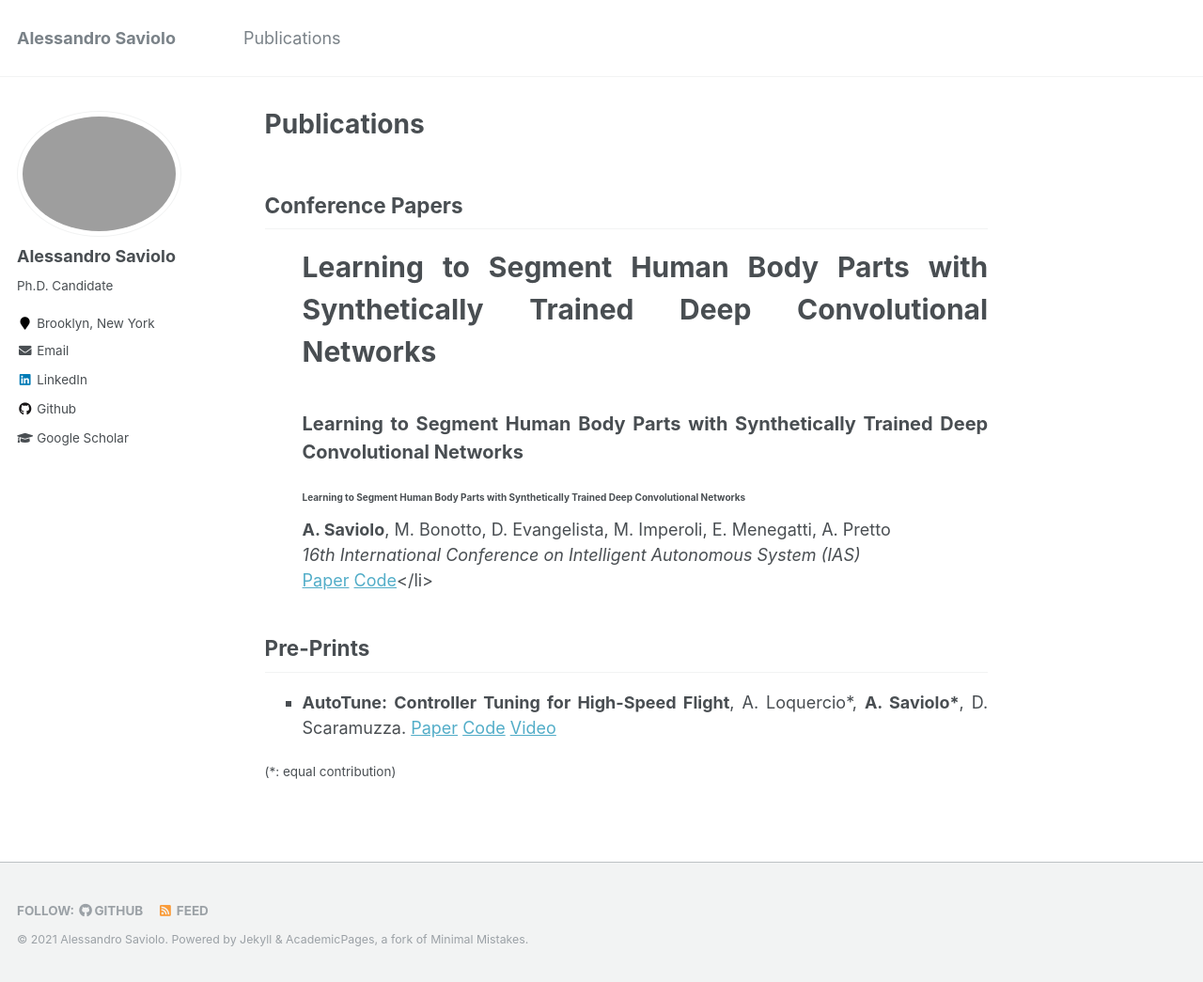
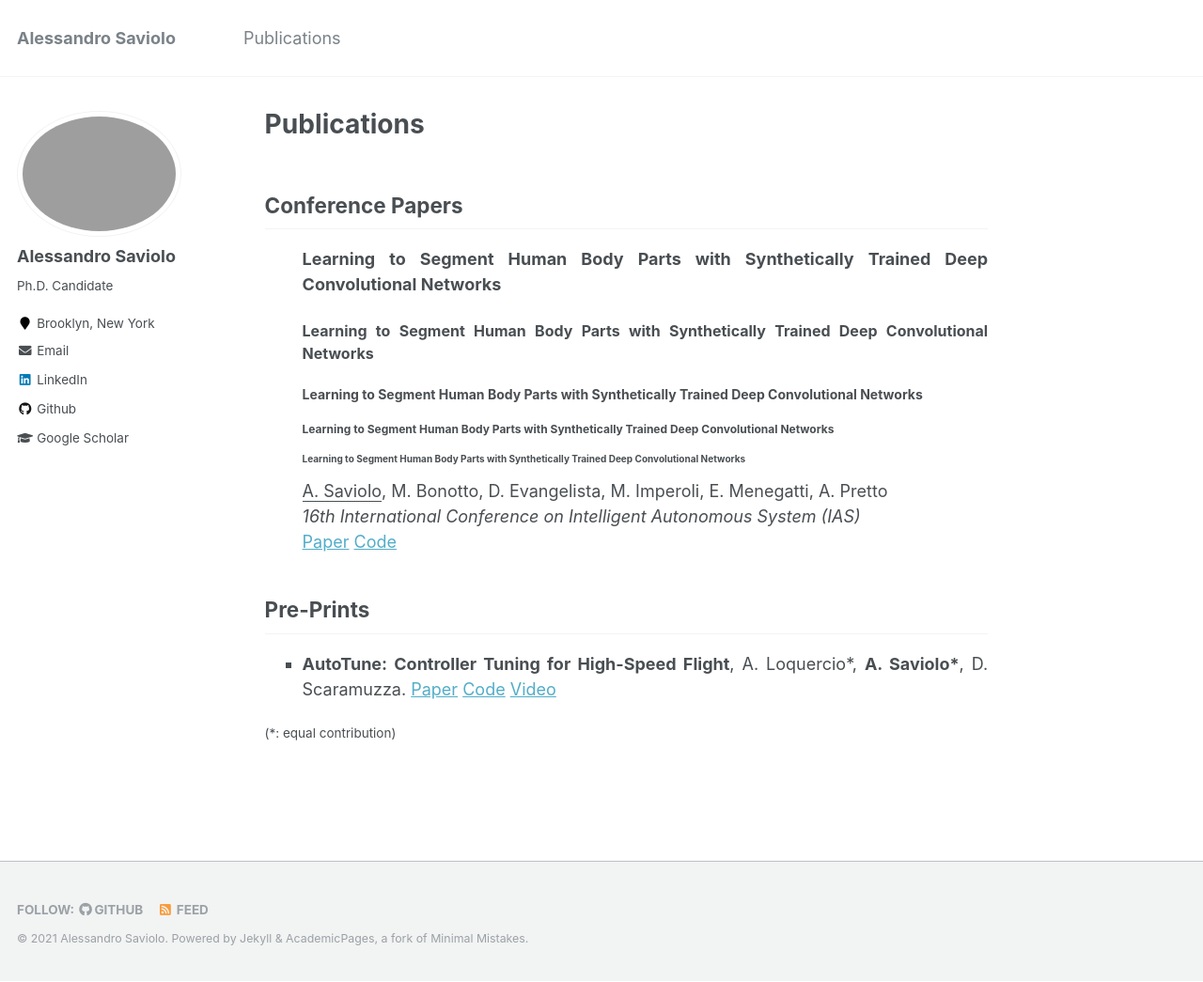
Before and after one commit to AlessandroSaviolo/AlessandroSaviolo.github.io, a Jekyll site: the page built from _pages/publications.md, in a window 1280 px wide and 1045 px high. Shown: the whole window at 94% size. Built offline with Jekyll 4.4.1, drawn with Linux system fonts in a browser that asks for light colours.

Commit message:
updating publications

```diff
--- a/_pages/publications.md
+++ b/_pages/publications.md
@@ -4,6 +4,13 @@ permalink: /publications/
 author_profile: true
 ---
 
+<head>
+<style>
+div {
+  text-align: left;
+}
+</style>
+</head>
 
 <!---
 ## Journal Papers:
@@ -13,13 +20,15 @@ author_profile: true
 
 <ul style="list-style-type:square">
 <div style="text-align: justify">
-<p style="font-size:30px"><b>Learning to Segment Human Body Parts with Synthetically Trained Deep Convolutional Networks</b></p>
-<p style="font-size:20px"><b>Learning to Segment Human Body Parts with Synthetically Trained Deep Convolutional Networks</b></p>
+<p style="font-size:18px"><b>Learning to Segment Human Body Parts with Synthetically Trained Deep Convolutional Networks</b></p>
+<p style="font-size:16px"><b>Learning to Segment Human Body Parts with Synthetically Trained Deep Convolutional Networks</b></p>
+<p style="font-size:14px"><b>Learning to Segment Human Body Parts with Synthetically Trained Deep Convolutional Networks</b></p>
+<p style="font-size:12px"><b>Learning to Segment Human Body Parts with Synthetically Trained Deep Convolutional Networks</b></p>
 <p style="font-size:10px"><b>Learning to Segment Human Body Parts with Synthetically Trained Deep Convolutional Networks</b></p>
 </div>
 
 <div style="text-align: justify">
-  <b>A. Saviolo</b>, M. Bonotto, D. Evangelista, M. Imperoli, E. Menegatti, A. Pretto
+  <u>A. Saviolo</u>, M. Bonotto, D. Evangelista, M. Imperoli, E. Menegatti, A. Pretto
 </div>
 
 <div style="text-align: justify">
@@ -27,7 +36,7 @@ author_profile: true
 </div>
 
 <div style="text-align: justify">
-  <a href="https://arxiv.org/abs/2102.01460">Paper</a> <a href="https://github.com/AlessandroSaviolo/HBPSegmentation">Code</a></li>
+  <a href="https://arxiv.org/abs/2102.01460">Paper</a> <a href="https://github.com/AlessandroSaviolo/HBPSegmentation">Code</a>
 </div>
 </ul>
 
```
Also changed, not shown: _pages/about.md (+17 -0 lines).
